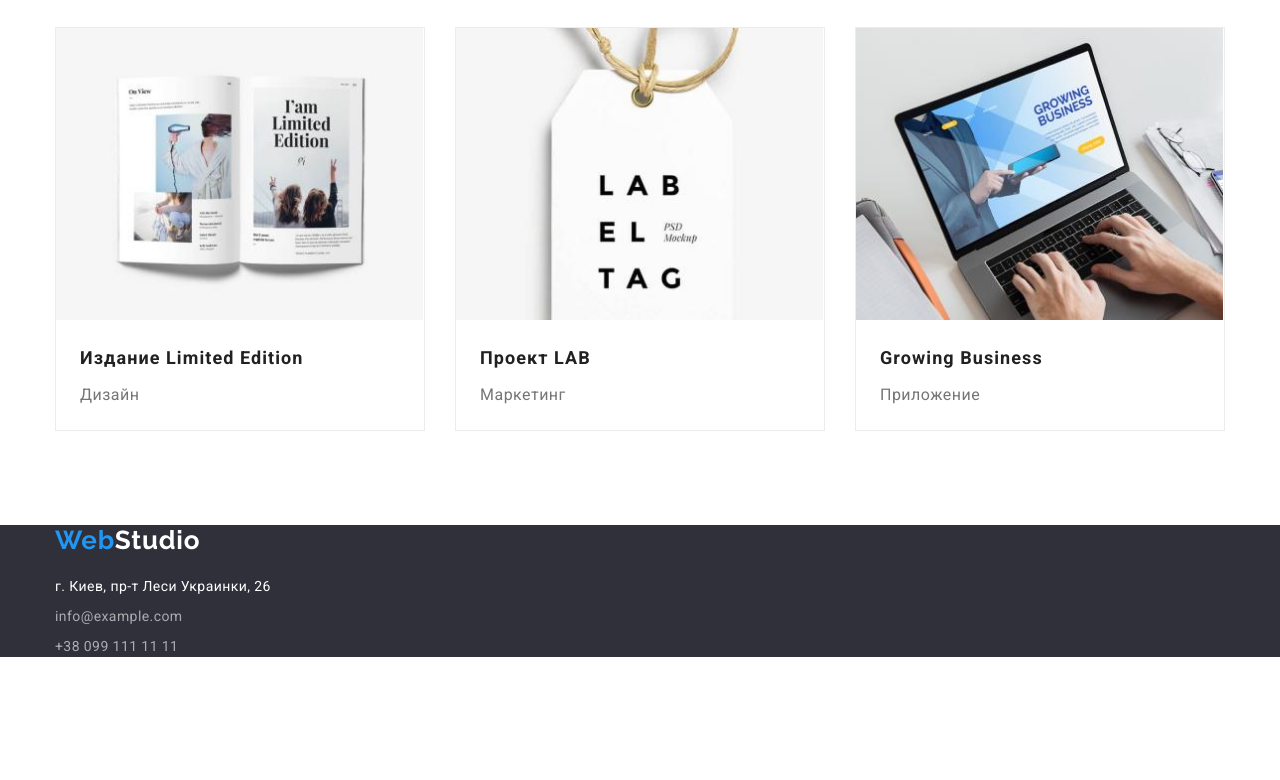
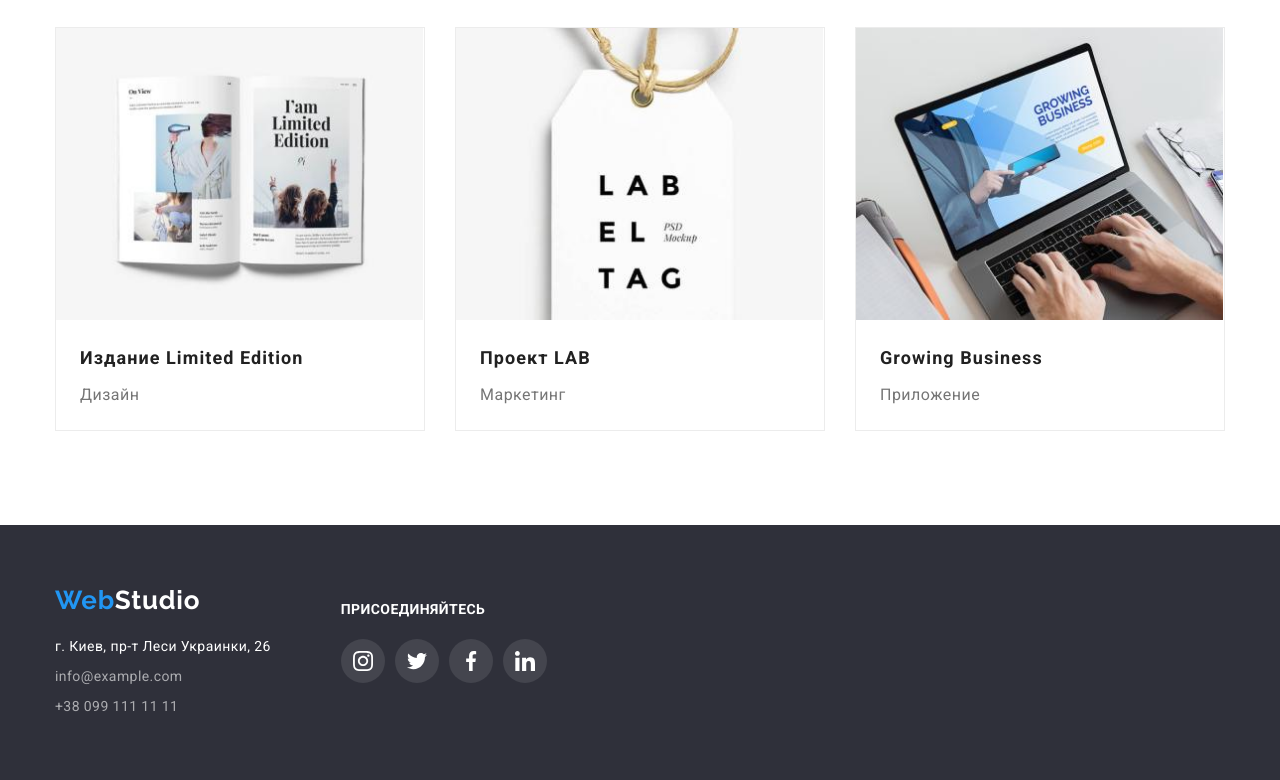
Before and after one commit to AlexMakeyev/goit-markup-hw-08, a plain HTML site: page portfolio.html in a window 1280 px wide. Shown: the part 1105-1885 px from the top of the page. Before the commit the page ends 1762 px from the top, so only its background shows below. Drawn offline with nearby package versions, Linux system fonts and the light colour scheme.

Commit message:
Update portfolio.html

```diff
--- a/portfolio.html
+++ b/portfolio.html
@@ -119,17 +119,59 @@
     </main>
     <!-- Footer -->
     <footer id="footer" class="footer">
-        <div class="footer-logo container"><a href="#" class="logo"><b><span class="logo-web">Web</span><span
+        <div class="container contacts-block">
+            <div class="link-block">
+                <div class="footer-logo"><a href="#" class="logo"><b><span class="logo-web">Web</span><span
                                 class="logo-studio-footer">Studio</span></b></a>
                 </div>
                 <address class="adress">
-            <ul class="container">
-                <li><a href="https://goo.gl/maps/wVHTBpr9cRoSeA3E8" target=_blank class="footer-adr">г. Киев, пр-т Леси Украинки,
-                        26</a></li>
+                    <ul>
+                        <li><a href="https://goo.gl/maps/wVHTBpr9cRoSeA3E8" target=_blank class="footer-adr">г. Киев, пр-т
+                                Леси
+                                Украинки, 26</a></li>
                         <li><a href="mailto:info@example.com" class="footer-text">info@example.com</a></li>
                         <li><a href="tel:+380991111111" class="footer-text">+38 099 111 11 11</a></li>
                     </ul>
                 </address>
+            </div>
+            <div class="join-us-block">
+                <h3 class="footer-contacts-title">присоединяйтесь</h3>
+                <ul class="footer-contacts">
+                    <li>
+                        <a href="https://instagram.com" target="_blank" class="footer-social-link footer-icon"
+                            aria-label="instagram">
+                            <svg>
+                                <use href="./images/icons.svg#icon-instagram" width="20" height="20"></use>
+                            </svg>
+                        </a>
+                    </li>
+                    <li>
+                        <a href="https://twitter.com" target="_blank" class="footer-social-link footer-icon"
+                            aria-label="twitter">
+                            <svg>
+                                <use href="./images/icons.svg#icon-twitter" width="20" height="20"></use>
+                            </svg>
+                        </a>
+                    </li>
+                    <li>
+                        <a href="https://uk-ua.facebook.com" target="_blank" class="footer-social-link footer-icon"
+                            aria-label="facebook">
+                            <svg>
+                                <use href="./images/icons.svg#icon-facebook" width="20" height="20"></use>
+                            </svg>
+                        </a>
+                    </li>
+                    <li>
+                        <a href="https://linkedin.com" target="_blank" class="footer-social-link footer-icon"
+                            aria-label="linkedin">
+                            <svg>
+                                <use href="./images/icons.svg#icon-linkedin" width="20" height="20"></use>
+                            </svg>
+                        </a>
+                    </li>
+                </ul>
+            </div>
+        </div>
     </footer>
 </body>
 </html>
```
Lines whose indentation alone changed are shown as unchanged.
